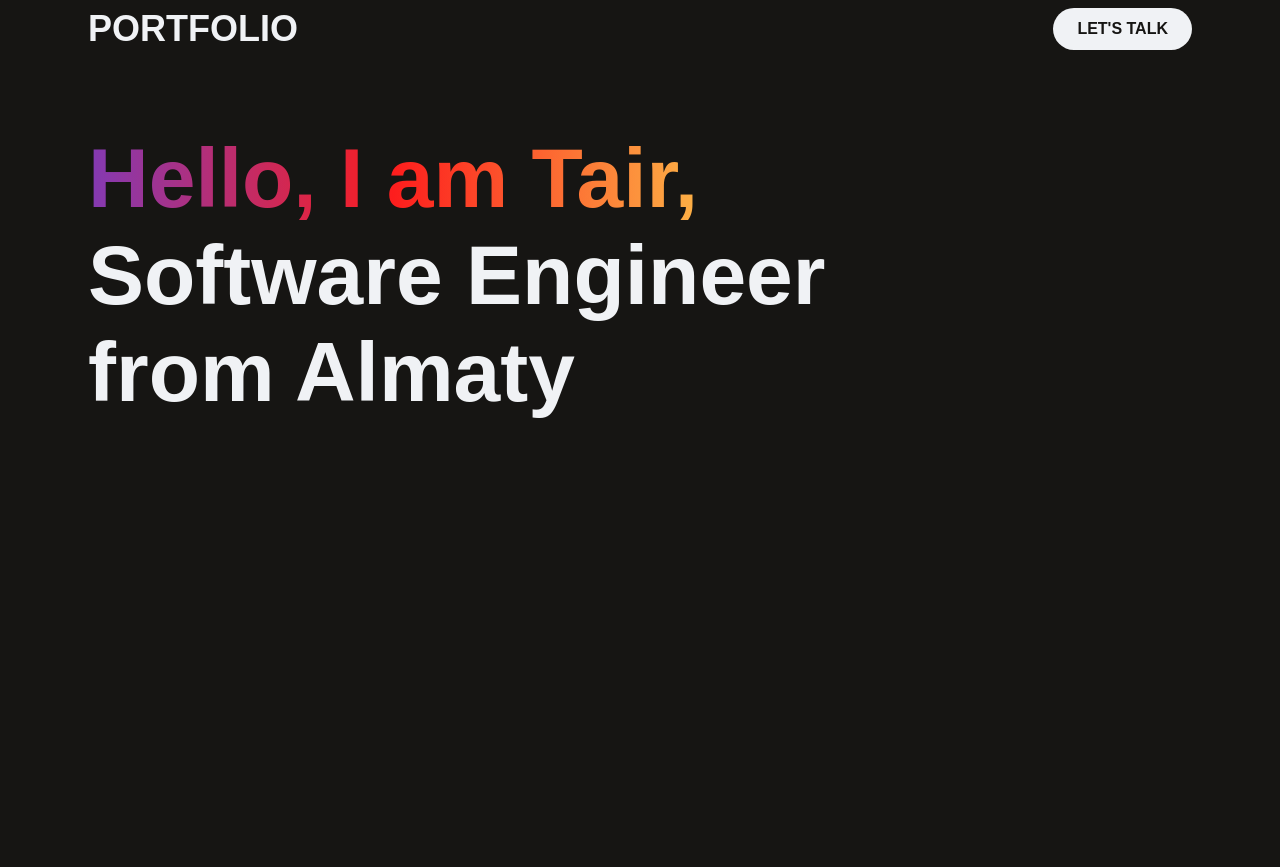
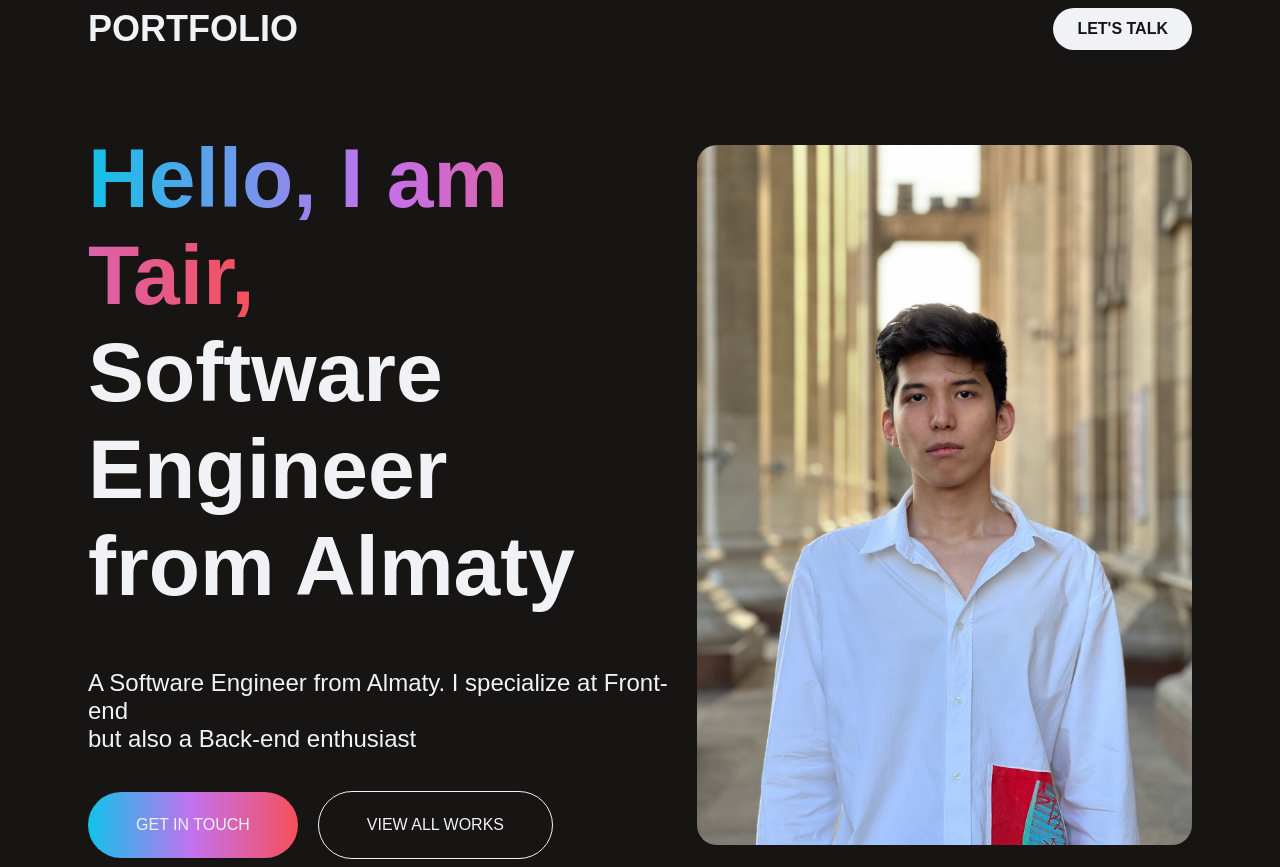
Before and after one commit to Tairascii/portfolio, a Vue app: page / in a window 1280 px wide. Before the commit the page ends 800 px from the top, so only its background shows below. Built offline with nearby package versions, Linux system fonts and the light colour scheme; a web font is replaced by a local one.

Commit message:
feat(upper): upper section end

```diff
--- a/src/components/UpperSection/UpperSection.css
+++ b/src/components/UpperSection/UpperSection.css
@@ -14,10 +14,45 @@
 
 .name {
     background-color: red;
-    background-image: linear-gradient(90deg, rgba(131,58,180,1) 0%, rgba(253,29,29,1) 50%, rgba(252,176,69,1) 100%);
+    background-image: var(--main-gradient);
     background-size: 100%;
     background-repeat: repeat;
     background-clip: text;
     -webkit-background-clip: text;
     -webkit-text-fill-color: transparent;
 }
+
+.subtitle {
+    margin-top: 54px;
+    font-size: 24px;
+    font-weight: 100;
+}
+
+.image {
+    height: 100%;
+    width: 100%;
+    object-fit: cover;
+    border-radius: 20px;
+}
+
+.imageWraper {
+    width: 600px;
+    height: 700px;
+}
+
+.buttonMain {
+    background-color: transparent;
+    color: var(--white-primary);
+    font-size: 16px;
+    font-weight: 500;
+    border: 1px solid var(--white-primary);
+    padding: 24px 48px;
+    border-radius: 100px;
+    cursor: pointer;
+}
+
+.gradientButton {
+    background: var(--main-gradient);
+    margin-right: 20px;
+    border: none;
+}
--- a/src/components/UpperSection/UpperSection.vue
+++ b/src/components/UpperSection/UpperSection.vue
@@ -6,11 +6,22 @@ export default {
 <template>
   <div class="main">
     <div class="text">
-      <span class="name">Hello, I am Tair,</span><br />
-      <span class="about">Software Engineer<br />from Almaty</span>
+      <div class="mainText">
+        <span class="name">Hello, I am Tair,</span><br />
+        <span class="about">Software Engineer<br />from Almaty</span>
+      </div>
+
+      <div class="subtitle">
+        A Software Engineer from Almaty. I specialize at Front-end <br />
+        but also a Back-end enthusiast
+      </div>
+      <div class="buttons">
+        <button class="buttonMain gradientButton">GET IN TOUCH</button>
+        <button class="buttonMain">VIEW ALL WORKS</button>
+      </div>
     </div>
     <div class="imageWraper">
-      <img />
+      <img src="../../assets/images/me.jpg" class="image" />
     </div>
   </div>
 </template>
--- a/src/style/vars.css
+++ b/src/style/vars.css
@@ -3,4 +3,5 @@
     --black-secondary: #1C1C22;
     --white-primary: #F0F2F5;
     --white-secondary: #ffffff;
+    --main-gradient: linear-gradient(90deg, rgba(18,194,233,1) 0%, rgba(196,113,237,1) 50%, rgba(246,79,89,1) 100%);
 }
```
Also changed, not shown: src/assets/images/me.jpg (added).
